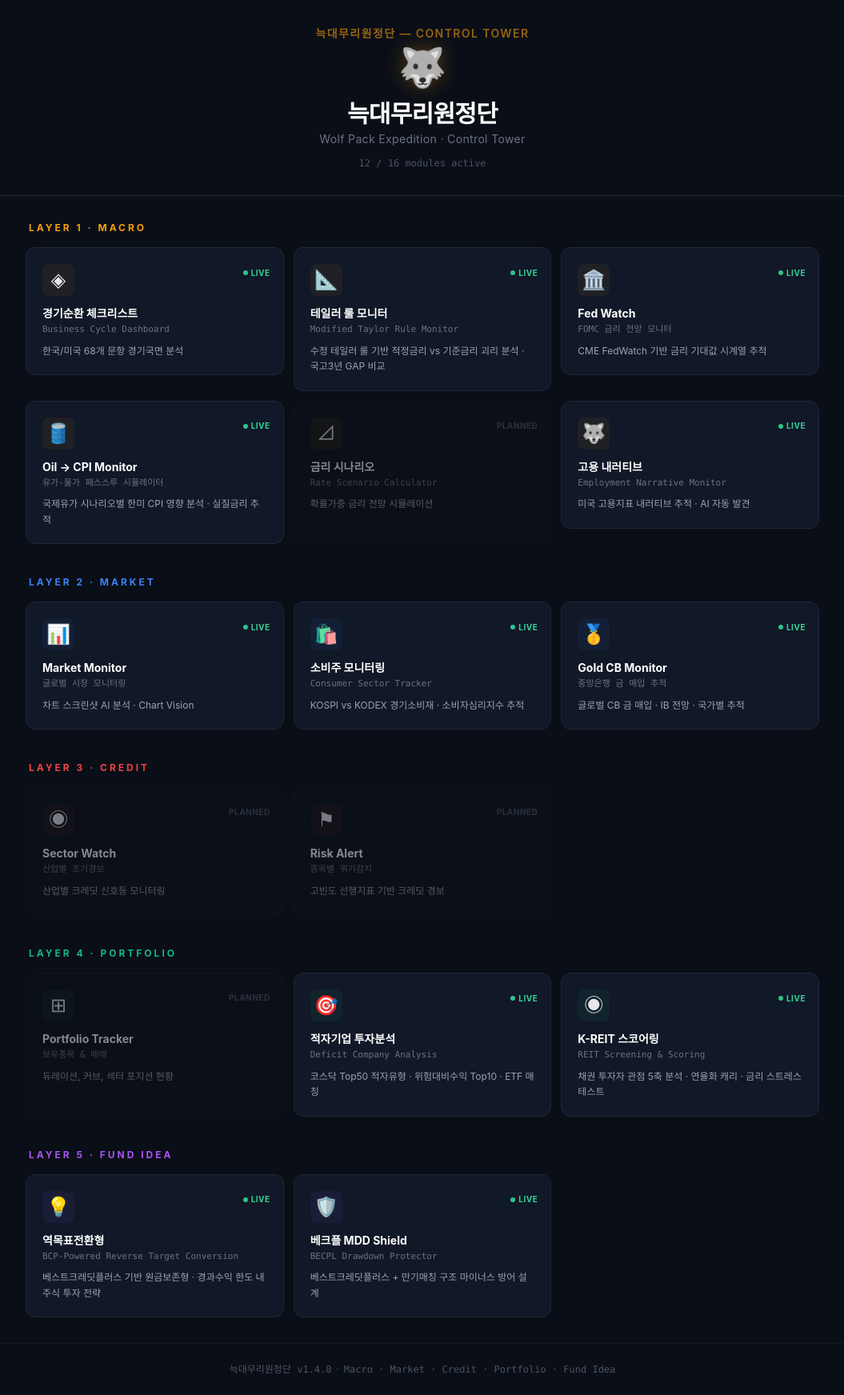
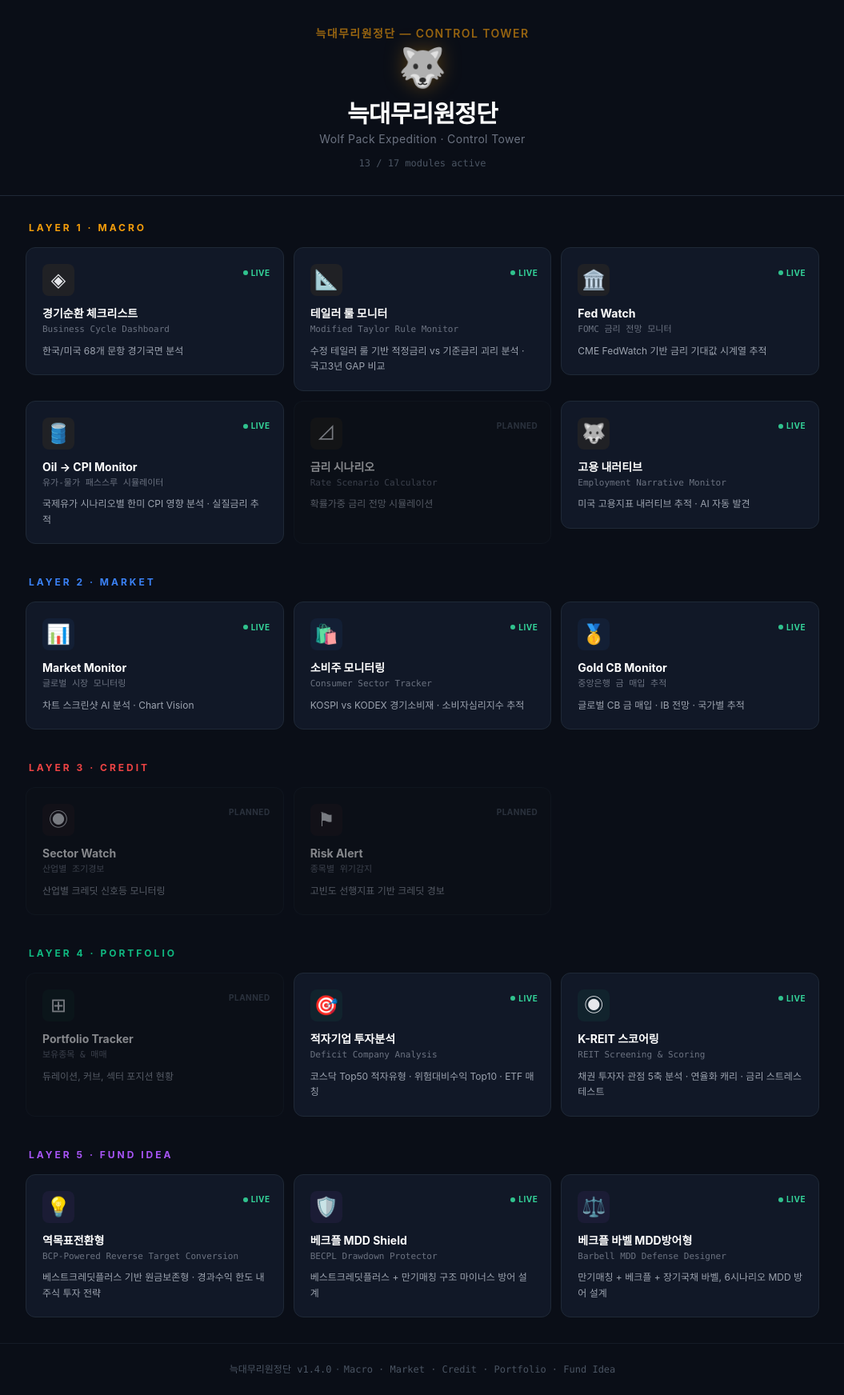
Before and after one commit to mib7514/wolfpack, a Next.js app: page / in a window 1280 px wide. Shown: the whole page at 80% size, without its empty margins (112-1167 px from the left). Built offline with nearby package versions, Linux system fonts and the light colour scheme.

Commit message:
Update page.js

```diff
--- a/app/page.js
+++ b/app/page.js
@@ -168,6 +168,16 @@ const MODULES = [
     layer: "fund-idea",
     status: "live",
   },
+  {
+    id: "barbell-mdd",
+    name: "베크플 바벨 MDD방어형",
+    subtitle: "Barbell MDD Defense Designer",
+    icon: "⚖️",
+    description: "만기매칭 + 베크플 + 장기국채 바벨, 6시나리오 MDD 방어 설계",
+    path: "/modules/barbell-mdd",
+    layer: "fund-idea",
+    status: "live",
+  },
 ];
 
 const LAYERS = [
```
